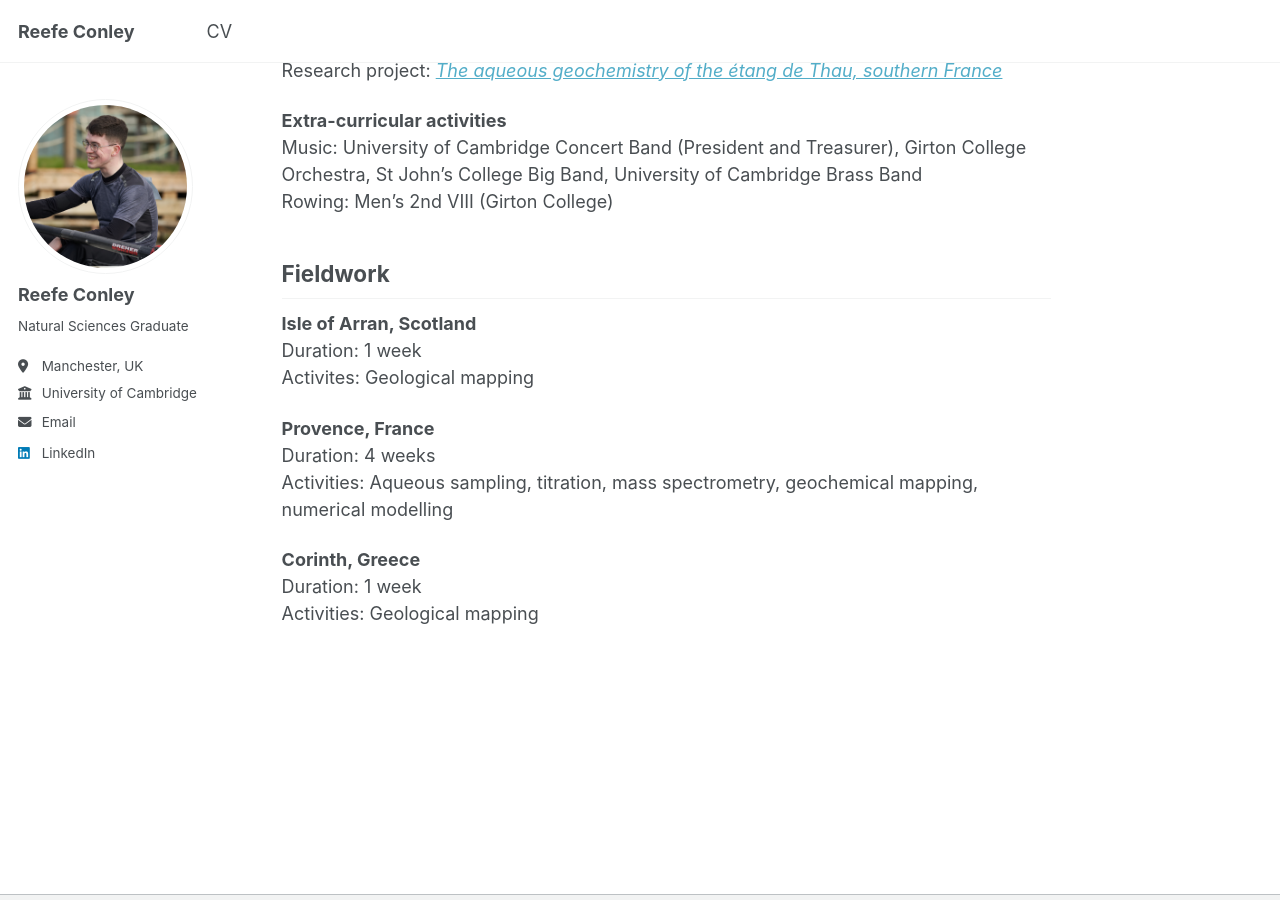
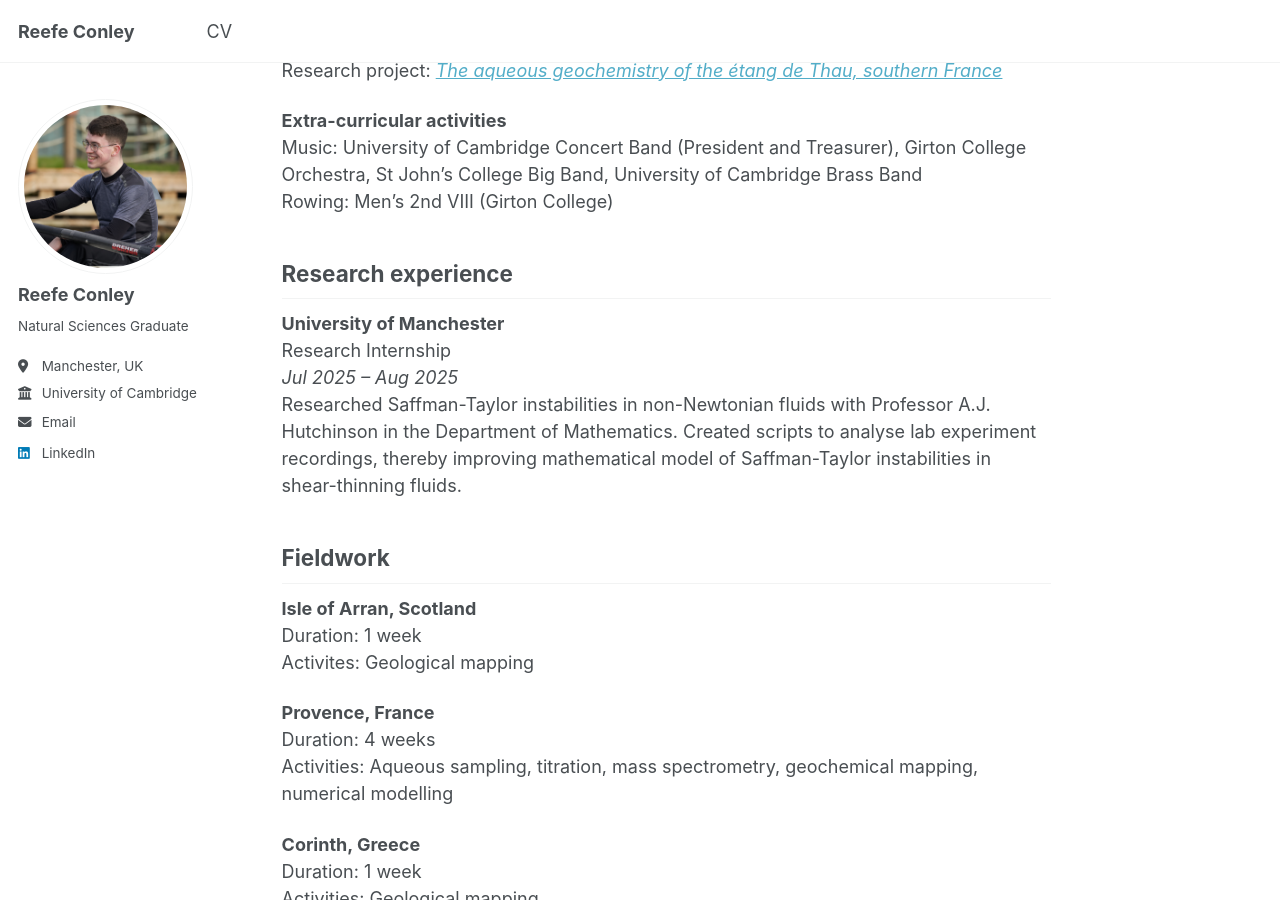
Before and after one commit to reefeconley/reefeconley.github.io, a Jekyll site: the page built from _pages/about.md, in a window 1280 px wide and 900 px high, scrolled down 729 px. Built offline with Jekyll 4.4.1, drawn with Linux system fonts in a browser that asks for light colours; a script that is not in the unit is left out.

Commit message:
Update about.md

```diff
--- a/_pages/about.md
+++ b/_pages/about.md
@@ -33,6 +33,13 @@ Research project: <a href="/pdfs/Part II Report Reefe Conley.pdf">*The aqueous g
 Music: University of Cambridge Concert Band (President and Treasurer), Girton College Orchestra, St John's College Big Band, University of Cambridge Brass Band
 Rowing: Men's 2nd VIII (Girton College)
 
+## Research experience
+
+**University of Manchester**
+Research Internship
+*Jul 2025 – Aug 2025*
+Researched Saffman-Taylor instabilities in non-Newtonian fluids with Professor A.J. Hutchinson in the Department of Mathematics. Created scripts to analyse lab experiment recordings, thereby improving mathematical model of Saffman-Taylor instabilities in shear-thinning fluids.
+
 ## Fieldwork
 
 **Isle of Arran, Scotland**
```
